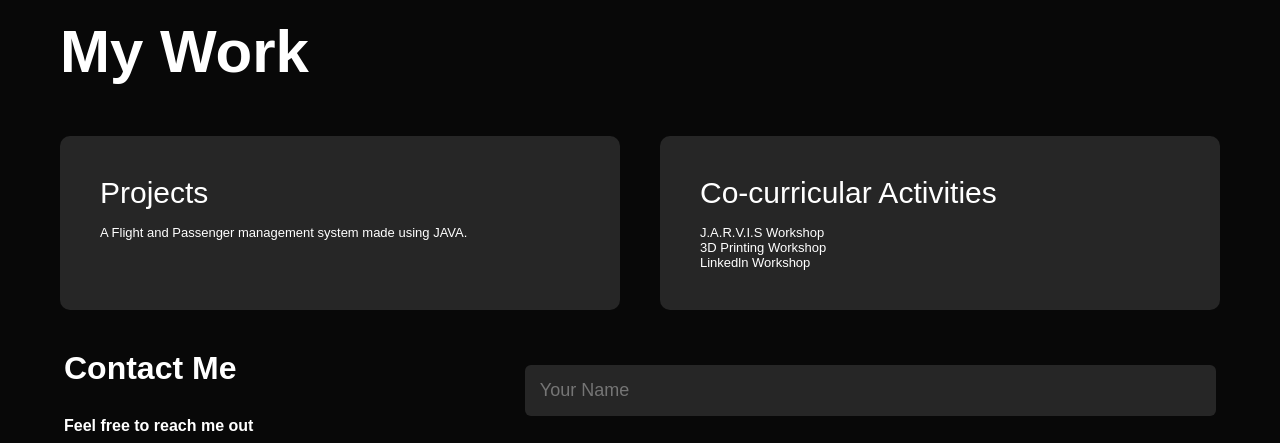
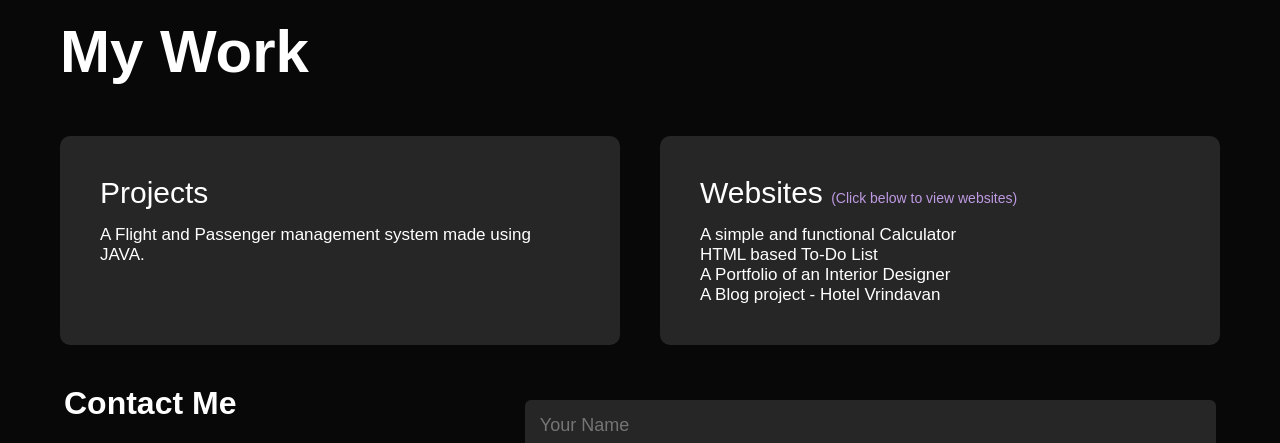
Before and after one commit to bhoominaik16/Internship-project_1, a plain HTML site: page index.html in a window 1280 px wide. Shown: the part 1400-1843 px from the top of the page. Drawn offline with Linux system fonts and the light colour scheme.

Commit message:
Personal Portfolio

```diff
--- a/index.html
+++ b/index.html
@@ -73,8 +73,11 @@
                     <p>A Flight and Passenger management system made using JAVA.</p>
                 </div>
                 <div>
-                    <h2>Co-curricular Activities</h2>
-                    <p>J.A.R.V.I.S Workshop <br> 3D Printing Workshop <br> Linkedln Workshop</p>
+                    <h2 class="websites">Websites <span>(Click below to view websites)</span></h2>
+                    <a href="https://bhoominaik16.github.io/internship-calculator/" target="_blank">A simple and functional Calculator</a><br>
+                    <a href="https://bhoominaik16.github.io/HTML-to-do-List/" target="_blank">HTML based To-Do List</a><br>
+                    <a href="https://bhoominaik16.github.io/Home-Plans-Website/" target="_blank">A Portfolio of an Interior Designer</a><br>
+                    <a href="https://bhoominaik16.github.io/Hotel-Vrindavan/" target="_blank">A Blog project - Hotel Vrindavan</a>
                 </div>
             </div>
 
--- a/style.css
+++ b/style.css
@@ -150,7 +150,7 @@ nav ul li a:hover::after {
 .work-list div {
     background: #262626;
     padding: 40px ;
-    font-size: 13px;
+    font-size: 17px;
     font-weight: 300;
     border-radius: 10px;
     transition: background 0.5s, transform 0.5s;
@@ -160,6 +160,17 @@ nav ul li a:hover::after {
     font-size: 30px;
     font-weight: 500;
     margin-bottom: 15px;
+}
+
+.work-list div h2 span{
+    color: rgb(190, 154, 226);
+    font-size: 14px;
+}
+
+.work-list div a{
+    text-decoration: none;
+    color: #fff;
+    font-size: 17px;
 }
 
 .work-list div:hover {
```
Also changed, not shown: ss/code1.png (added), ss/code10.png (added), ss/code11.png (added), ss/code12.png (added), ss/code13.png (added), ss/code14.png (added), ss/code2.png (added), ss/code3.png (added), ss/code4.png (added), ss/code5.png (added), ss/code6.png (added), ss/code7.png (added), ss/code8.png (added), ss/code9.png (added).
